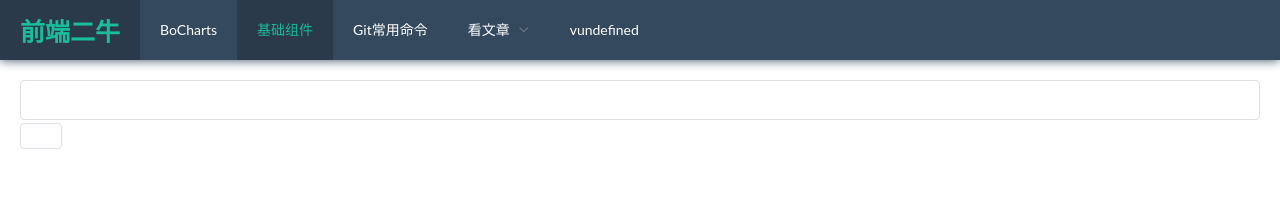
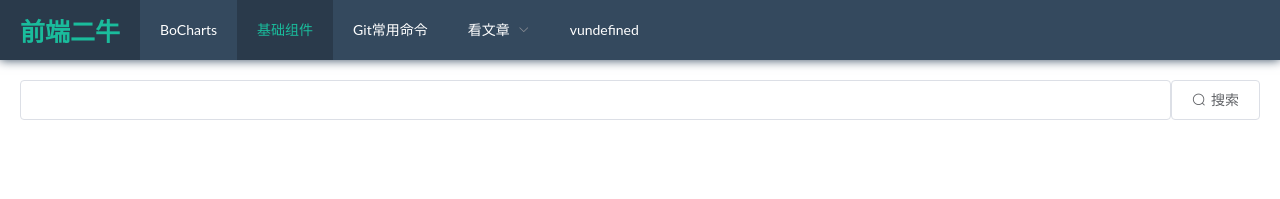
Before and after one commit to Bob2100/common-vue, a Vue app: page /#/UseBase in a window 1280 px wide. Shown: the top 199 px of the page. Built offline with nearby package versions, Linux system fonts and the light colour scheme; the HTML template or start-up script is replaced by a standard one; what bo-charts would draw is missing.

Commit message:
样式修改

```diff
--- a/src/components/BaseSearchBox.vue
+++ b/src/components/BaseSearchBox.vue
@@ -1,7 +1,7 @@
 <template>
   <div class="BaseSearchBox">
     <el-input :value="value" @input="$emit('input', $event)" />
-    <el-button @click="$emit('search')" />
+    <el-button icon="el-icon-search" @click="$emit('search')">搜索</el-button>
   </div>
 </template>
 <script>
@@ -12,3 +12,8 @@ export default {
   },
 }
 </script>
+<style lang="scss" scoped>
+.BaseSearchBox {
+  display: flex;
+}
+</style>
```
